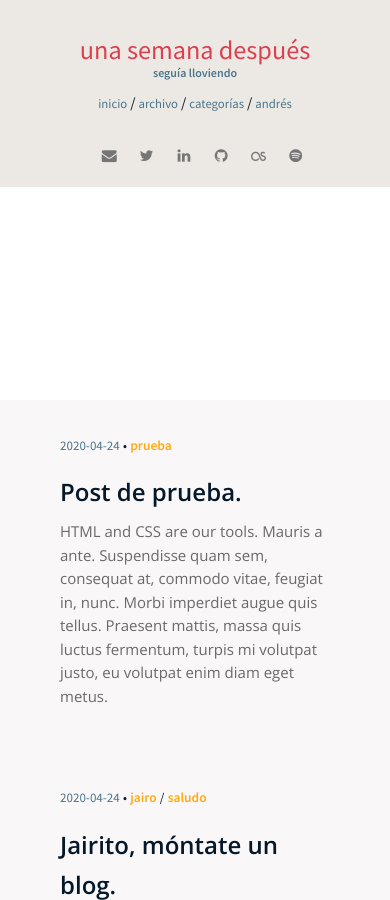
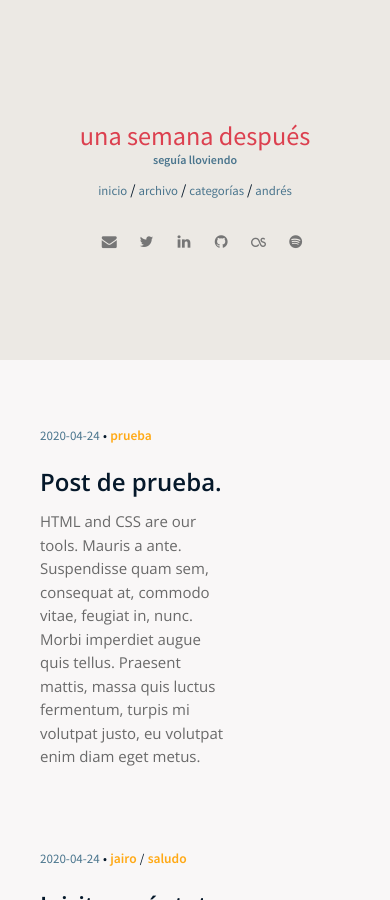
Before and after one commit to cazdlt/cazdlt.github.io, a Jekyll site: the page built from index.html, in a window 390 px wide and 900 px high. Built offline with Jekyll 4.4.1, drawn with Linux system fonts in a browser that asks for light colours.

Commit message:
Now actually fixed mobile positioning

```diff
--- a/_sass/pages/_layout.scss
+++ b/_sass/pages/_layout.scss
@@ -4,13 +4,13 @@
   position: fixed;
   text-align: center;
   width: 100%;
-  // min-height: 400px;
+  height: 40vh;
   padding: 30px 15px 20px;
   z-index: 1;
   @include media-query($small-screen) {
     background-position: center;
     padding: 30px 15px 15px;
-    height: 40vh;
+
   }
   @include media-query($medium-screen) {
     height: 100vh;
--- a/_sass/pages/_post.scss
+++ b/_sass/pages/_post.scss
@@ -2,16 +2,15 @@
 .post-listing {
   background-color: $white;
   position: absolute;
-  top: 400px;
+  top: 40vh;
   z-index: 233;
   width: 100%;
-  padding: 20px 60px 0;
+  padding: 50px 160px 0 40px;
   -webkit-transform: translate3d(0,0,1px);
   transform: translate3d(0,0,1px);
-  @include media-query($small-screen) {
-    padding: 50px 160px 0 40px;
-    top: 40vh;
-  }
+  // @include media-query($small-screen) {
+
+  // }
   @include media-query($medium-screen) {
     height: 100vh;
     overflow-y: scroll;
```
